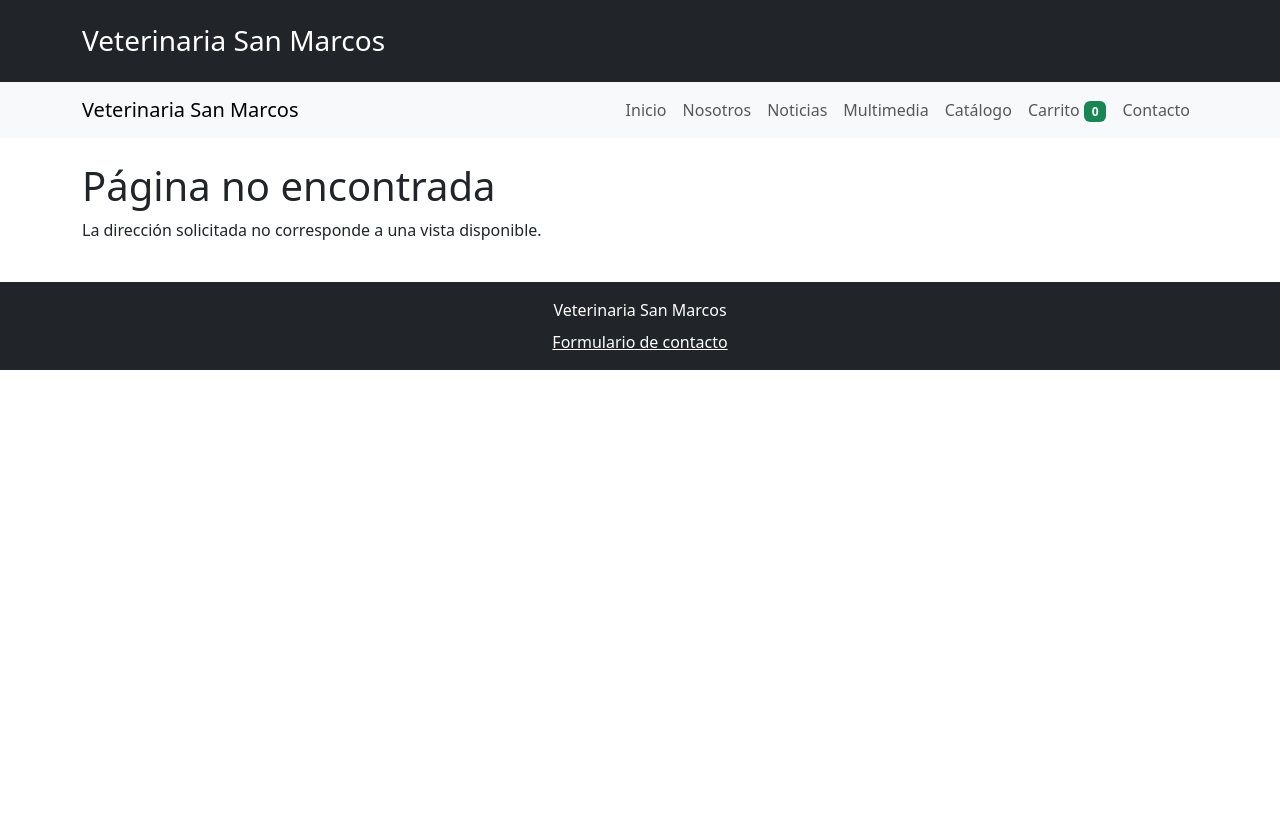
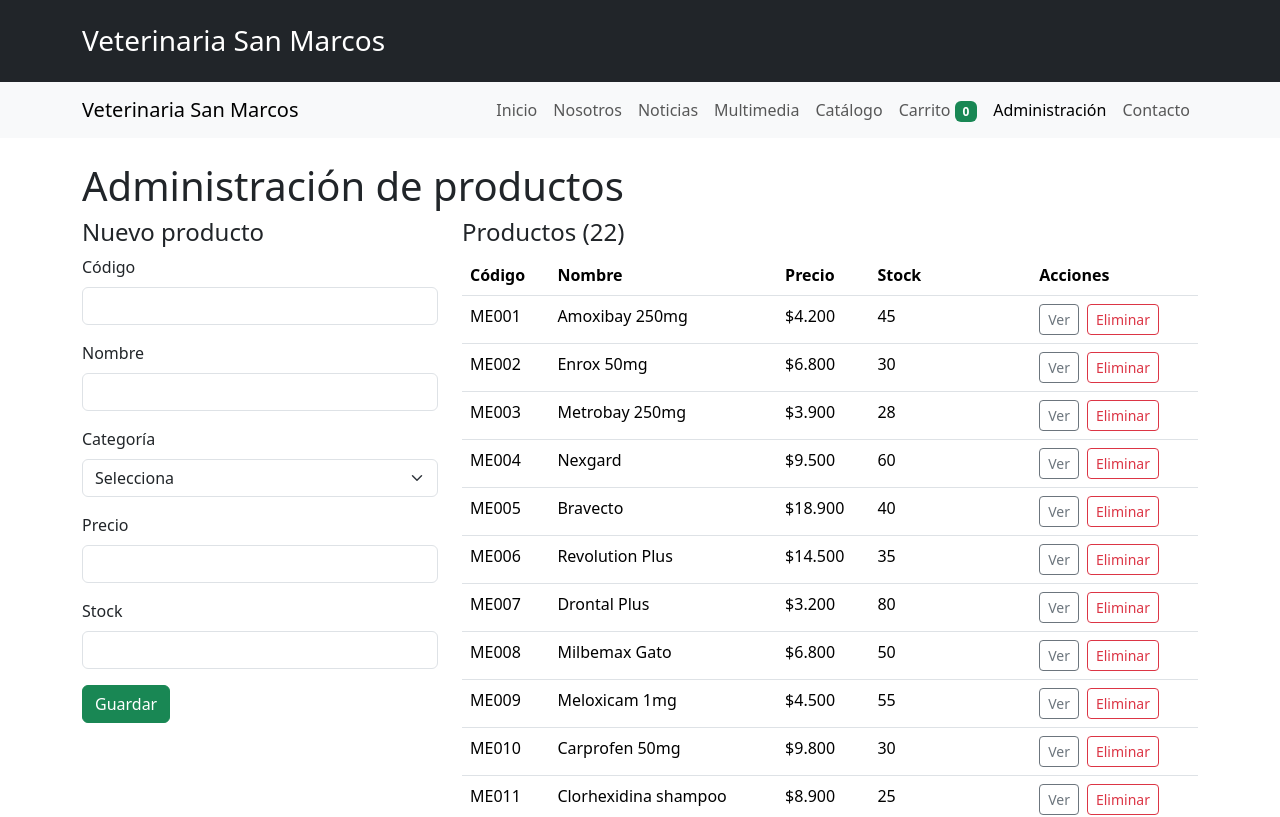
Before and after one commit to andresv2006/Veterinaria-san-marcos-2, a React (Vite) app: page /admin/productos in a window 1280 px wide. Shown: the top 817 px of the page. Built offline with nearby package versions, Linux system fonts and the light colour scheme.

Commit message:
feat: agregar administración de productos

```diff
--- a/src/App.jsx
+++ b/src/App.jsx
@@ -4,6 +4,8 @@ import Cabecera from "./components/Cabecera";
 import Navegacion from "./components/Navegacion";
 import PiePagina from "./components/PiePagina";
 import { productosIniciales } from "./data/catalogo";
+import AdminProductoDetalle from "./pages/admin/AdminProductoDetalle";
+import AdminProductos from "./pages/admin/AdminProductos";
 import Carrito from "./pages/Carrito";
 import Catalogo from "./pages/Catalogo";
 import Contacto from "./pages/Contacto";
@@ -18,7 +20,7 @@ import { agregarAlCarrito, contarUnidades, quitarDelCarrito } from "./utils/carr
 import { guardarCarrito, guardarProductos } from "./utils/persistencia";
 
 function App() {
-  const [productos] = useState(() => {
+  const [productos, setProductos] = useState(() => {
     const guardados = localStorage.getItem("productos");
     return guardados ? JSON.parse(guardados) : productosIniciales;
   });
@@ -41,6 +43,18 @@ function App() {
     if (item && item.cantidad >= producto.stock) return;
 
     setCarrito(agregarAlCarrito(carrito, producto));
+  }
+
+  function guardarProducto(producto) {
+    const existe = productos.some((item) => item.codigo === producto.codigo);
+    if (existe) return;
+
+    setProductos([...productos, producto]);
+  }
+
+  function eliminarProducto(codigo) {
+    setProductos(productos.filter((producto) => producto.codigo !== codigo));
+    setCarrito(quitarDelCarrito(carrito, codigo));
   }
 
   return (
@@ -67,6 +81,11 @@ function App() {
             />
           }
         />
+        <Route
+          path="/admin/productos"
+          element={<AdminProductos productos={productos} onGuardar={guardarProducto} onEliminar={eliminarProducto} />}
+        />
+        <Route path="/admin/productos/:codigo" element={<AdminProductoDetalle productos={productos} />} />
         <Route path="*" element={<NoEncontrada />} />
       </Routes>
       <PiePagina />
--- a/src/components/Navegacion.jsx
+++ b/src/components/Navegacion.jsx
@@ -29,6 +29,9 @@ function Navegacion({ cantidadCarrito }) {
             <Nav.Link as={NavLink} to="/carrito">
               Carrito <span className="badge bg-success">{cantidadCarrito}</span>
             </Nav.Link>
+            <Nav.Link as={NavLink} to="/admin/productos">
+              Administración
+            </Nav.Link>
             <Nav.Link as={NavLink} to="/contacto">
               Contacto
             </Nav.Link>
--- /dev/null
+++ b/src/pages/admin/AdminProductoDetalle.jsx
@@ -0,0 +1,33 @@
+import { Link, useParams } from "react-router-dom";
+import { formatearPrecio } from "../../utils/precio";
+
+function AdminProductoDetalle({ productos }) {
+  const { codigo } = useParams();
+  const producto = productos.find((item) => item.codigo === codigo);
+
+  if (!producto) {
+    return (
+      <main className="container py-4">
+        <p>El producto solicitado no existe.</p>
+        <Link to="/admin/productos">Volver</Link>
+      </main>
+    );
+  }
+
+  return (
+    <main className="container py-4">
+      <h1>{producto.nombre}</h1>
+      {producto.stock <= producto.stockCritico && (
+        <p className="alert alert-danger">Alerta: el producto está en stock crítico.</p>
+      )}
+      <p>Código: {producto.codigo}</p>
+      <p>Categoría: {producto.categoria}</p>
+      <p>Precio: {formatearPrecio(producto.precio)}</p>
+      <p>Stock: {producto.stock}</p>
+      <p>Stock crítico: {producto.stockCritico}</p>
+      <Link to="/admin/productos">Volver</Link>
+    </main>
+  );
+}
+
+export default AdminProductoDetalle;
--- /dev/null
+++ b/src/pages/admin/AdminProductos.jsx
@@ -0,0 +1,63 @@
+import { Link } from "react-router-dom";
+import FormularioProducto from "./FormularioProducto";
+import { formatearPrecio } from "../../utils/precio";
+
+function AdminProductos({ productos, onGuardar, onEliminar }) {
+  return (
+    <main className="container py-4">
+      <h1>Administración de productos</h1>
+
+      <div className="row g-4">
+        <div className="col-12 col-lg-4">
+          <h2 className="h4">Nuevo producto</h2>
+          <FormularioProducto onGuardar={onGuardar} />
+        </div>
+
+        <div className="col-12 col-lg-8">
+          <h2 className="h4">Productos ({productos.length})</h2>
+          <div className="table-responsive">
+            <table className="table">
+              <thead>
+                <tr>
+                  <th>Código</th>
+                  <th>Nombre</th>
+                  <th>Precio</th>
+                  <th>Stock</th>
+                  <th>Acciones</th>
+                </tr>
+              </thead>
+              <tbody>
+                {productos.map((producto) => (
+                  <tr key={producto.codigo}>
+                    <td>{producto.codigo}</td>
+                    <td>{producto.nombre}</td>
+                    <td>{formatearPrecio(producto.precio)}</td>
+                    <td>
+                      {producto.stock}
+                      {producto.stock <= producto.stockCritico && (
+                        <span className="badge bg-danger ms-2">Stock crítico</span>
+                      )}
+                    </td>
+                    <td>
+                      <Link className="btn btn-sm btn-outline-secondary me-2" to={`/admin/productos/${producto.codigo}`}>
+                        Ver
+                      </Link>
+                      <button
+                        className="btn btn-sm btn-outline-danger"
+                        onClick={() => onEliminar(producto.codigo)}
+                      >
+                        Eliminar
+                      </button>
+                    </td>
+                  </tr>
+                ))}
+              </tbody>
+            </table>
+          </div>
+        </div>
+      </div>
+    </main>
+  );
+}
+
+export default AdminProductos;
```
